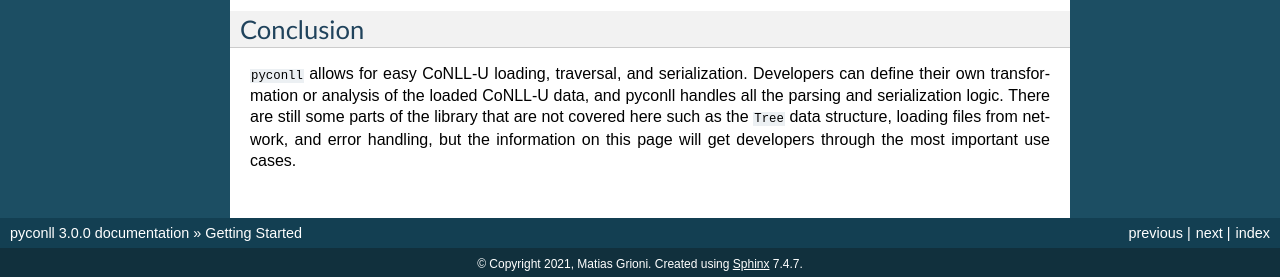
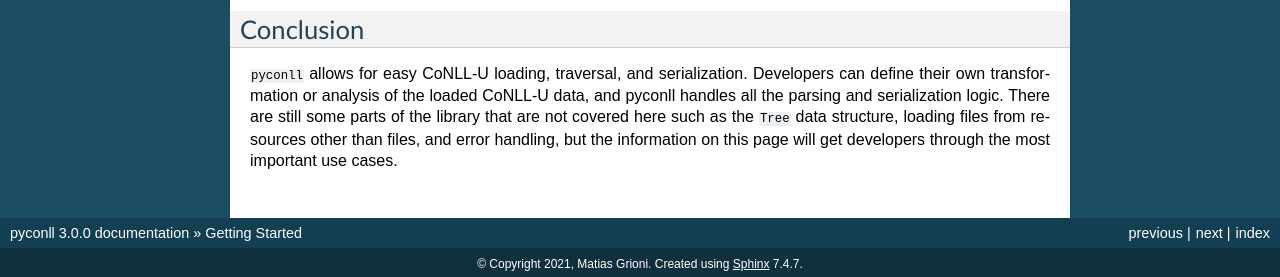
Before and after one commit to pyconll/pyconll, a Sphinx documentation site: the page built from docs/starting.rst, in a window 1280 px wide. Shown: the part 1679-1956 px from the top of the page. Built offline with Sphinx 7.4.7, drawn with Linux system fonts in a browser that asks for light colours; the version number is read from the project's files by our own code.

Commit message:
Update documentation.

```diff
--- a/docs/starting.rst
+++ b/docs/starting.rst
@@ -81,7 +81,7 @@ Putting together all the above elements, a complete example from loading, to tra
 Conclusion
 ----------------------------------
 
-``pyconll`` allows for easy CoNLL-U loading, traversal, and serialization. Developers can define their own transformation or analysis of the loaded CoNLL-U data, and pyconll handles all the parsing and serialization logic. There are still some parts of the library that are not covered here such as the ``Tree`` data structure, loading files from network, and error handling, but the information on this page will get developers through the most important use cases.
+``pyconll`` allows for easy CoNLL-U loading, traversal, and serialization. Developers can define their own transformation or analysis of the loaded CoNLL-U data, and pyconll handles all the parsing and serialization logic. There are still some parts of the library that are not covered here such as the ``Tree`` data structure, loading files from resources other than files, and error handling, but the information on this page will get developers through the most important use cases.
 
 .. _MutableSequence: https://docs.python.org/3/library/collections.abc.html#collections.abc.MutableSequence
 .. _load: pyconll/load.html
```
